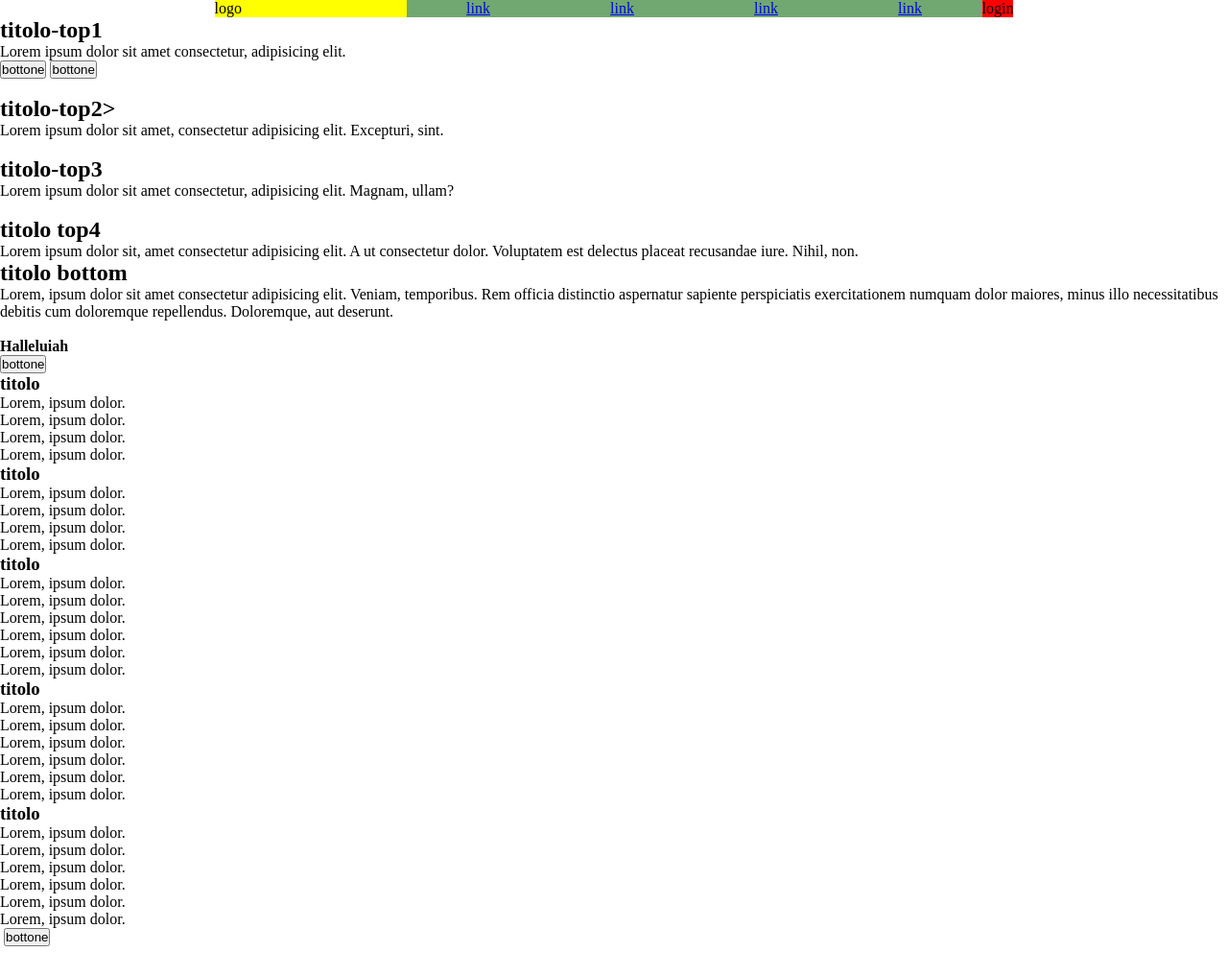
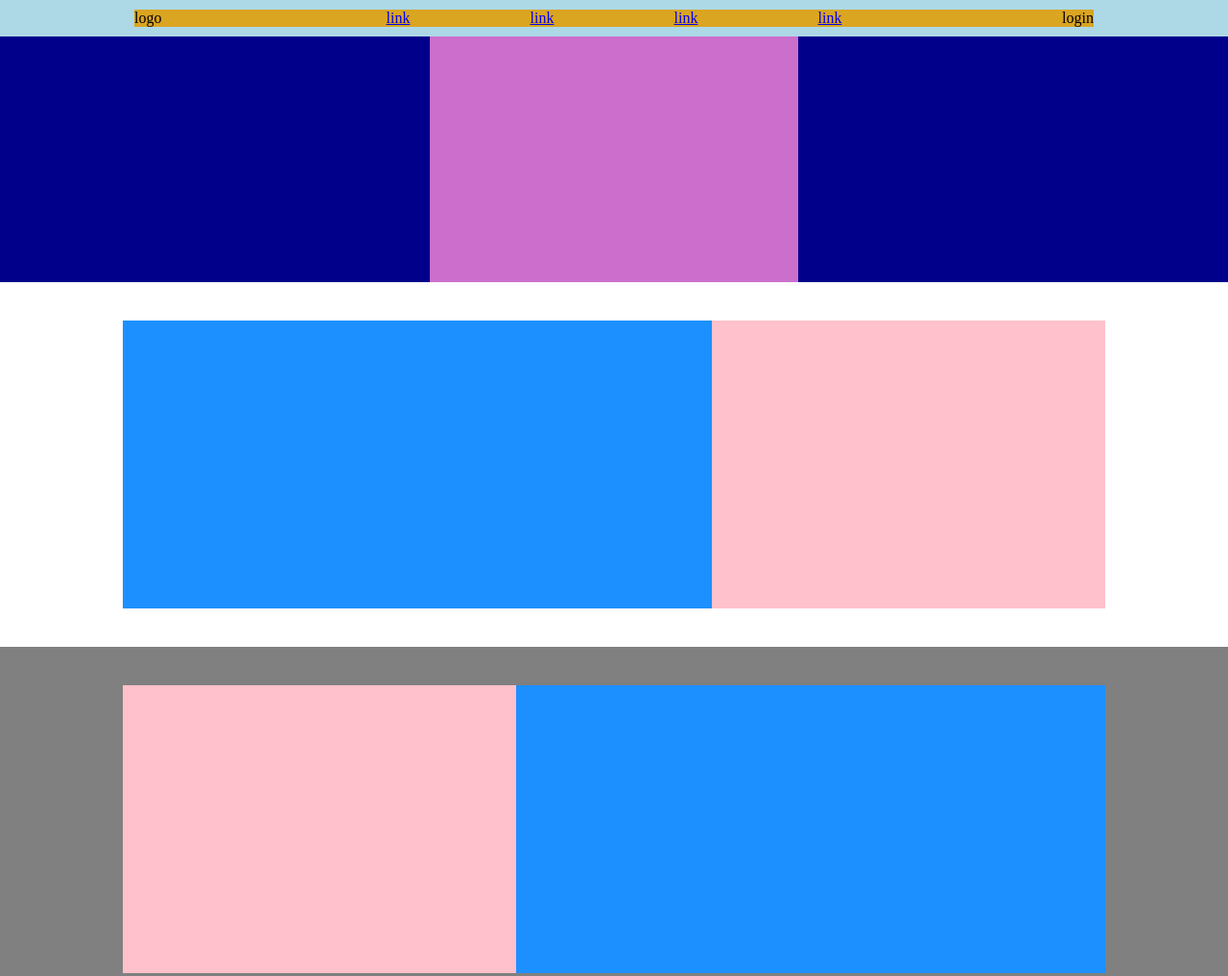
Before and after one commit to stefanometallo/htmlcss-struttura-discord, a plain HTML site: page index.html in a window 1280 px wide. Shown: the top 1017 px of the page at 96% size. Before the commit the page ends 986 px from the top, so only its background shows below. Drawn offline with Linux system fonts and the light colour scheme.

Commit message:
[fix]footer

```diff
--- a/css/main.css
+++ b/css/main.css
@@ -3,36 +3,155 @@
     padding: 0;
     box-sizing: border-box;
   }
-
-.header {
-    background-color: orange;
+  header{
+    background-color: rgb(173 216 230);
     padding: 10px;
   }
+
   header section{
-    display:flex;
+    display: flex;
     justify-content: center;
   }
+
   header .logo{
-    background-color: yellow;
+    background-color: rgb(218 165 33);
     width: 200px;
   }
 
   header .menu{
     display:flex;
     justify-content: space-around;
-    background-color: rgb(113, 168, 113);
+    background-color: rgb(218 165 33);
     width: 600px;
   }
 
   header .login{
-    display:flex;
+    display: flex;
     justify-content: flex-end;
-    background-color: red;
+    background-color: rgb(218 165 33);
+    width: 200px;
   }
 
- .container{
+  /* prima parte sotto lheader */
+  .container-top{
+    background-color: rgb(0 0 139);
     display: flex;
     justify-content: center;
     margin: 0 auto;
     width: 100%;
+    text-align: center;
   }
+
+  .top{
+    text-align: center;
+    padding: 10% 15%;
+    background-color: rgb(204 111 204);
+    margin: 0 21%;
+  }
+   /* fine prima parte sotto l header */
+
+   /* inizio seconda parte */
+
+  .box{
+    width: 80%;
+    padding: 40px 0;
+    margin: 0 auto;
+    display: flex ;
+    justify-content: center;
+    align-items: center;
+  }
+
+  .box.invertito{
+    flex-direction: row-reverse;
+  }
+
+  .box .immagine{
+    background-color: rgb(29 144 255);
+    width: 60%;
+    height:300px;
+  }
+
+  .box .testo{
+    background-color: rgb(255 193 203);
+    width: 40%;
+    height: 300px;
+  }
+  /* fine seconda parte */
+
+  /* container con lo sfondo grigio */
+
+  .container-grey{
+    background-color: grey;
+  }
+
+   .top4 .immagine{
+    background-color: rgb(142, 19, 19);
+    width: 60%;
+    height:300px;
+  }
+
+  .top4 .testo{
+    background-color: rgb(255 193 203);
+    width: 40%;
+    height: 300px;
+  }
+
+  .bottom{
+    background-color: rgb(35 139 33);
+    margin: 0 14%;
+    display: flex;
+    flex-direction: column;
+    justify-content: center;
+    align-items: center;
+  }
+
+  .bottom img{
+    width: 600px;
+    height: 500px;
+
+  }
+
+  footer{
+    background-color: rgb(35 39 42);
+    display: flex;
+    justify-content: center;
+    width: 100%;
+    flex-direction: column;
+  }
+
+  .contenitore-footer{
+    margin: 8px 14%;
+  }
+
+  .colonne{
+    padding-bottom: 10px;
+    width: 100%;
+    height: 100%;
+    display: flex;
+    justify-content: space-between;
+    background-color: rgb(33 178 170);
+    align-items: flex-start;
+    border-bottom: 5px solid black;
+  }
+
+  .colonna-grande{
+    background-color: rgb(240 128 128);
+    width: 30%;
+  }
+
+  colonna-piccola{
+    background-color: rgb(240 128 128);
+    width: 17.5%;
+  }
+
+  .footer-sotto{
+    margin-top: 10px;
+    width: 100%;
+    display: flex;
+    justify-content: space-between;
+  }
+
+  .footer-sotto img{
+    height: 40px;
+    width: 100px;
+  }
--- a/index.html
+++ b/index.html
@@ -19,74 +19,61 @@
       </nav>
       <div class="login">login</div>
     </section>
+  </header>
 
-    </header>
   <main>
-        <section class="container-top">
+    <section class="container-top ">
       <div class="top">
-                <h1>titolo-top1</h1>
-                <p>Lorem ipsum dolor sit amet consectetur, adipisicing elit. </p>
-            <button>bottone</button>
-            <button>bottone</button>
       </div>
-
     </section>
-        <section class="container2">
-            <div class="top2">
-                <img src="" alt="">
+    <section>
+      <div class="box">
+        <div class="immagine">
+        </div>
         <div class="testo">
-                <h2>titolo-top2></h2>
-                <p>Lorem ipsum dolor sit amet, consectetur adipisicing elit. Excepturi, sint.</p>
-
-                </div>
-            </div>
-
-        </section>
-        <section class="container3">
-            <div class="top3">
-            <img src="" alt="">
-            <div class="testo">
-                <h2>titolo-top3</h2>
-                <p>Lorem ipsum dolor sit amet consectetur, adipisicing elit. Magnam, ullam?</p>
         </div>
       </div>
     </section>
-        <section class="container4">
-            <div class="top4">
-              <img src="" alt="">
+    <section class="container-grey">
+      <div class="box invertito">
+        <div class="immagine">
+        </div>
         <div class="testo">
-                <h2>titolo top4</h2>
-                <p>Lorem ipsum dolor sit, amet consectetur adipisicing elit. A ut consectetur dolor. Voluptatem est delectus placeat recusandae iure. Nihil, non.</p>
+        </div>
+      </div>
+    </section>
+    <section>
+      <div class="box">
+        <div class="immagine">
+        </div>
+        <div class="testo">
         </div>
       </div>
     </section>
     <section class="bottom">
-            <h2>titolo bottom</h2>
-            <p>Lorem, ipsum dolor sit amet consectetur adipisicing elit. Veniam, temporibus. Rem officia distinctio aspernatur sapiente perspiciatis exercitationem numquam dolor maiores, minus illo necessitatibus debitis cum doloremque repellendus. Doloremque, aut deserunt.</p>
-            <img src="" alt="">
-            <h4>Halleluiah</h4>
+      <img src="img/img.jpg" alt="">
+      <h4>pronto a iniziare la tua avventura?</h4>
       <button>bottone</button>
     </section>
   </main>
+
   <footer>
-            <section class="contenitore-footer">
-              <section class="colonne">
+    <div class="contenitore-footer">
+      <div class="colonne">
         <div class="colonna-grande">
-                  <h3>titolo</h3>
+          <h3>Il tuo posto per parlare</h3>
           <p>Lorem, ipsum dolor.</p>
           <p>Lorem, ipsum dolor.</p>
           <p>Lorem, ipsum dolor.</p>
           <p>Lorem, ipsum dolor.</p>
         </div>
-                <footer>
-                    <section class="contenitore-footer">
-                      <section class="colonne">
-                        <div class="colonna-grande">
-                          <h3>titolo</h3>
-                          <p>Lorem, ipsum dolor.</p>
-                          <p>Lorem, ipsum dolor.</p>
-                          <p>Lorem, ipsum dolor.</p>
-                          <p>Lorem, ipsum dolor.</p>
+        <div class="colonna-piccola">
+          <h3>Prodotto</h3>
+          <p>Scarica</p>
+          <p>Perché Discord</p>
+          <p>Nitro</p>
+          <p>Sicurezza</p>
+          <p>Assistenza</p>
         </div>
         <div class="colonna-piccola">
           <h3>titolo</h3>
@@ -115,17 +102,13 @@
           <p>Lorem, ipsum dolor.</p>
           <p>Lorem, ipsum dolor.</p>
         </div>
-                        </section>
+      </div>
       <div class="footer-sotto">
-                          <img src="" alt="">
-                          <button>bottone</button>
+        <img src="img/img.jpg" alt="">
+        <button>registrati</button>
       </div>
-                        </section>
+    </div>
   </footer>
-
-
-
-
 
 </body>
 </html>
```
Also changed, not shown: img/img.jpg (added). Lines whose indentation alone changed are shown as unchanged.
